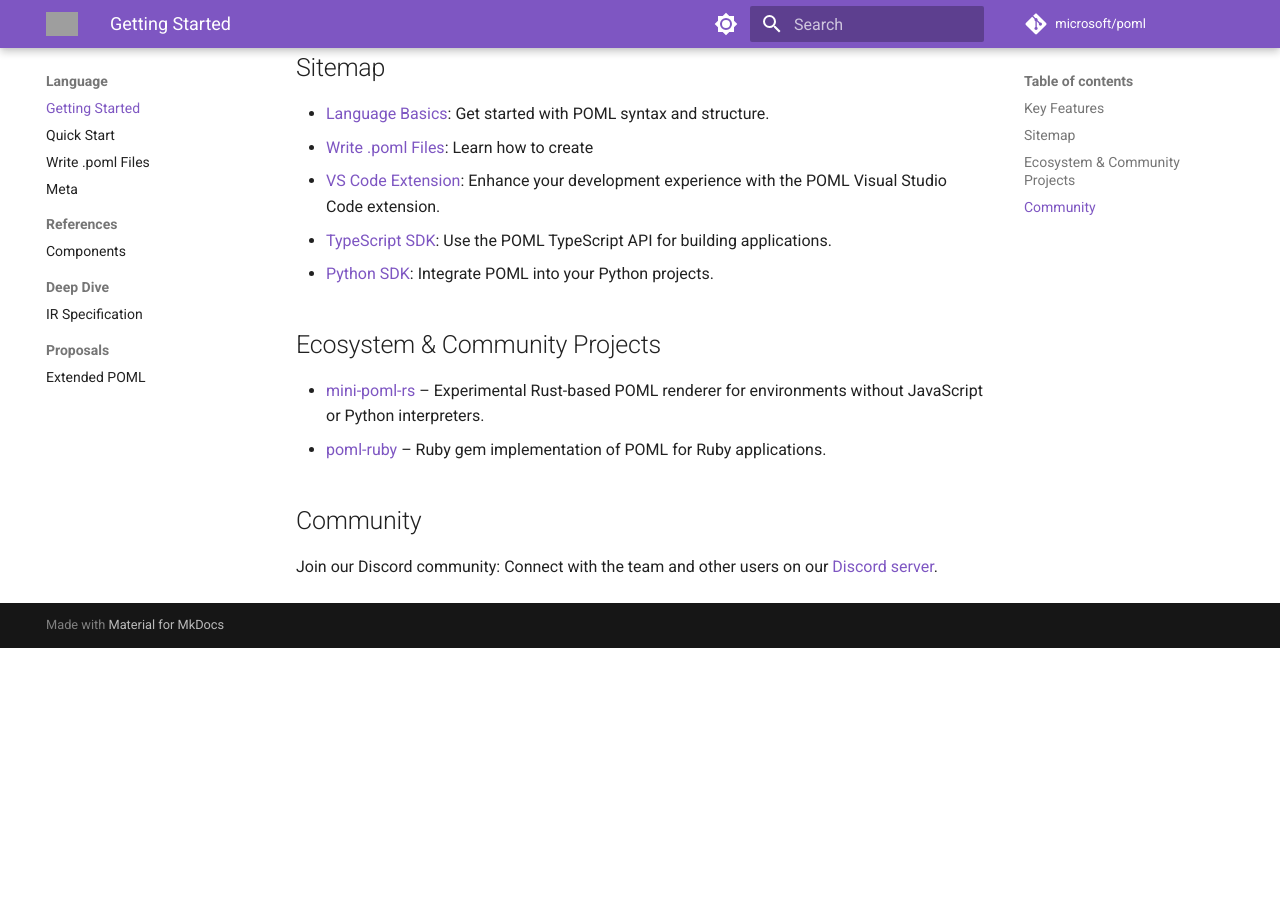
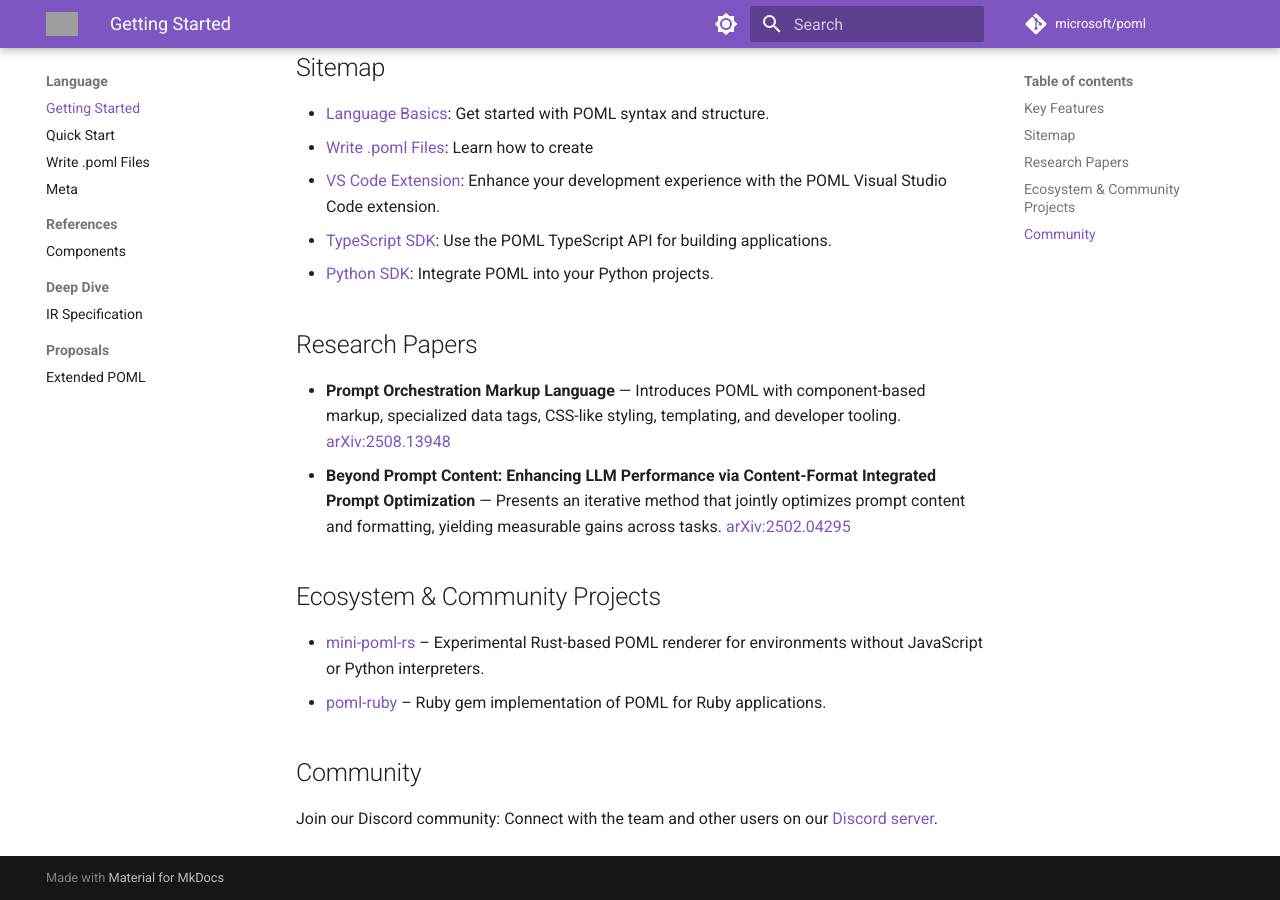
Before and after one commit to zero456/poml, an MkDocs documentation site: the page built from docs/index.md, in a window 1280 px wide and 900 px high, scrolled down 1089 px. Built offline with MkDocs 1.6.1 and Material for MkDocs 9.7.7, drawn with Linux system fonts in a browser that asks for light colours; comment, search, counter and statistics services are not loaded; the version menu is left out; before the commit the page ends 1737 px from its top, so only the background shows below that; grey boxes are pictures that could not be loaded.

Commit message:
docs: add research papers and citation (#119)

```diff
--- a/docs/index.md
+++ b/docs/index.md
@@ -23,6 +23,11 @@
 - [TypeScript SDK](./typescript/index.md): Use the POML TypeScript API for building applications.
 - [Python SDK](./python/index.md): Integrate POML into your Python projects.
 
+## Research Papers
+
+- **Prompt Orchestration Markup Language** — Introduces POML with component-based markup, specialized data tags, CSS-like styling, templating, and developer tooling. [arXiv:2508.13948](https://arxiv.org/abs/2508.13948)
+- **Beyond Prompt Content: Enhancing LLM Performance via Content-Format Integrated Prompt Optimization** — Presents an iterative method that jointly optimizes prompt content and formatting, yielding measurable gains across tasks. [arXiv:2502.04295](https://arxiv.org/abs/2502.04295)
+
 ## Ecosystem & Community Projects
 
 - [mini-poml-rs](https://github.com/linmx0130/mini-poml-rs) – Experimental Rust-based POML renderer for environments without JavaScript or Python interpreters.
```
Also changed, not shown: README.md (+18 -1 lines), 1 other file.
